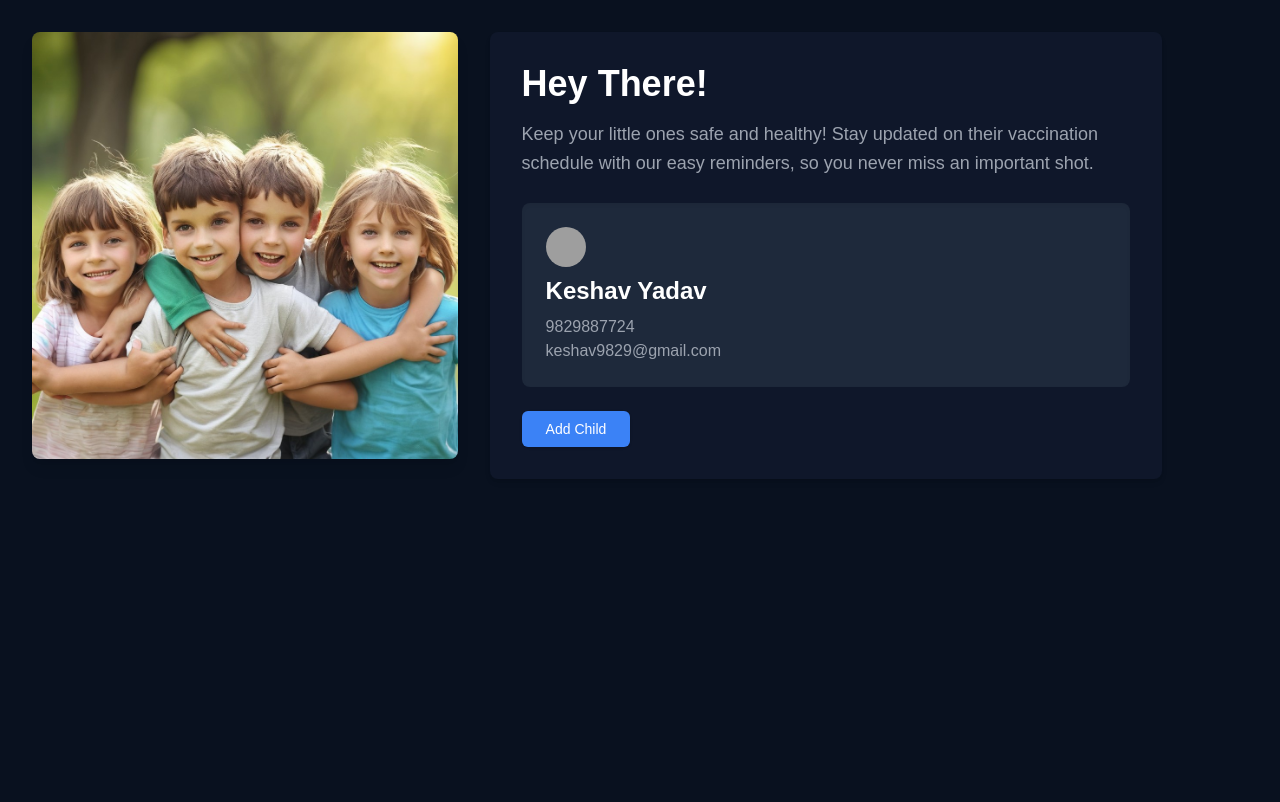
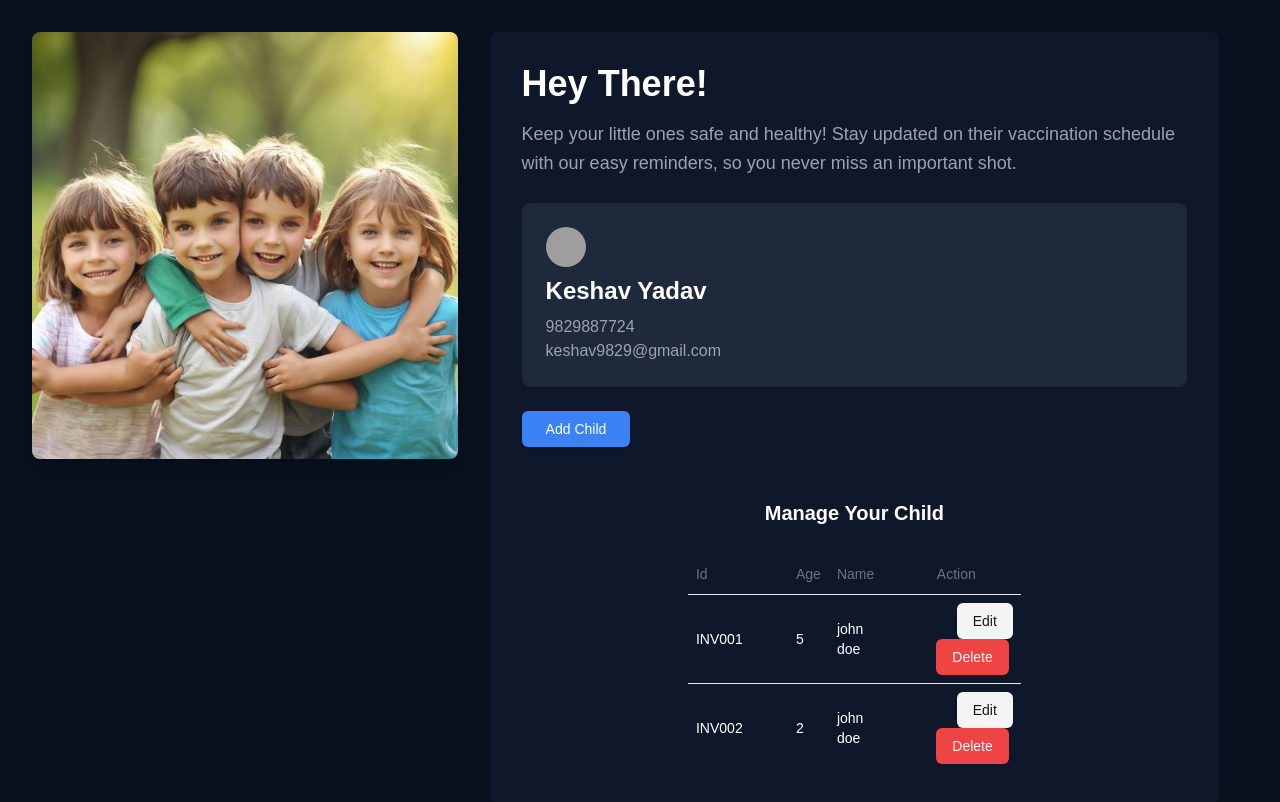
Before and after one commit to Shreya904/Vacci-Time, a Next.js app: page /dashboard in a window 1280 px wide. Shown: the top 802 px of the page. Built offline with nearby package versions, Linux system fonts and the light colour scheme; grey boxes are pictures that could not be loaded.

Commit message:
table added

```diff
--- a/src/app/(with Nav)/dashboard/page.tsx
+++ b/src/app/(with Nav)/dashboard/page.tsx
@@ -3,21 +3,22 @@ import chImg from "@/lib/utils";
 import Image from "next/image";
 import React from "react";
 import { Avatar, AvatarFallback, AvatarImage } from "@/components/ui/avatar";
+import ChildTable from "@/components/ChildTable";
 
 const DashBoard = () => {
   return (
-    <div className="flex flex-col md:flex-row items-center md:items-start p-8 bg-[#09111f] min-h-screen w-full">
+    <div className="flex flex-col md:flex-row items-center md:items-start p-8 bg-[#09111f] min-h-screen w-full overflow-hidden">
       {/* Image Section */}
       <Image
         src={chImg}
-        height={1000}
-        width={1000}
+        height={800} // Set a fixed height to match the text section
+        width={800} // Maintain aspect ratio
         alt="children"
         className="hidden md:block h-full object-cover rounded-lg shadow-lg max-w-[35%] mr-8"
       />
 
       {/* Text Section */}
-      <div className="flex-1 space-y-6 bg-[#0f172a] p-8 rounded-lg shadow-md max-w-2xl h-full">
+      <div className="flex-1 space-y-6 bg-[#0f172a] p-8 rounded-lg shadow-md max-w-2xl h-full min-w-[60%]">
         <div className="mb-6">
           <h1 className="text-4xl font-bold text-white mb-4">Hey There!</h1>
           <p className="text-lg text-gray-400 leading-relaxed">
@@ -48,8 +49,7 @@ const DashBoard = () => {
           </Button>
         </div>
 
-        {/* Placeholder for the table */}
-        {/* <Table/> */}
+        <ChildTable />
       </div>
     </div>
   );
--- a/src/components/ChildTable.tsx
+++ b/src/components/ChildTable.tsx
@@ -1,4 +1,3 @@
-
 import {
   Table,
   TableBody,
@@ -6,26 +5,28 @@ import {
   TableHead,
   TableHeader,
   TableRow,
-} from "@/components/ui/table"
-import { Button } from "./ui/button"
+} from "@/components/ui/table";
+import { Button } from "./ui/button";
 
 const invoices = [
   {
     id: "INV001",
     age: "5",
-        name: 'john doe'
+    name: "john doe",
   },
   {
     id: "INV002",
     age: "2",
-        name: 'john doe'
-    }
-]
+    name: "john doe",
+  },
+];
 
 const ChildTable = () => {
   return (
     <div className="w-full flex flex-col items-center">
-            <h1 className="text-center w-full text-xl my-7 font-semibold">Manage Your Child</h1>
+      <h1 className="text-center w-full text-xl my-7 font-semibold">
+        Manage Your Child
+      </h1>
       <Table className="w-[50%] mx-auto">
         <TableHeader>
           <TableRow>
@@ -43,15 +44,16 @@ const ChildTable = () => {
               <TableCell>{invoice.name}</TableCell>
               <TableCell className="text-right">
                 <Button variant="secondary">Edit</Button>
-                                <Button variant="destructive" className="mx-1">Delete</Button>
+                <Button variant="destructive" className="mx-1">
+                  Delete
+                </Button>
               </TableCell>
             </TableRow>
           ))}
         </TableBody>
       </Table>
     </div>
-    )
-}
+  );
+};
 
-
-export default ChildTable
+export default ChildTable;
```
Lines whose indentation alone changed are shown as unchanged.
